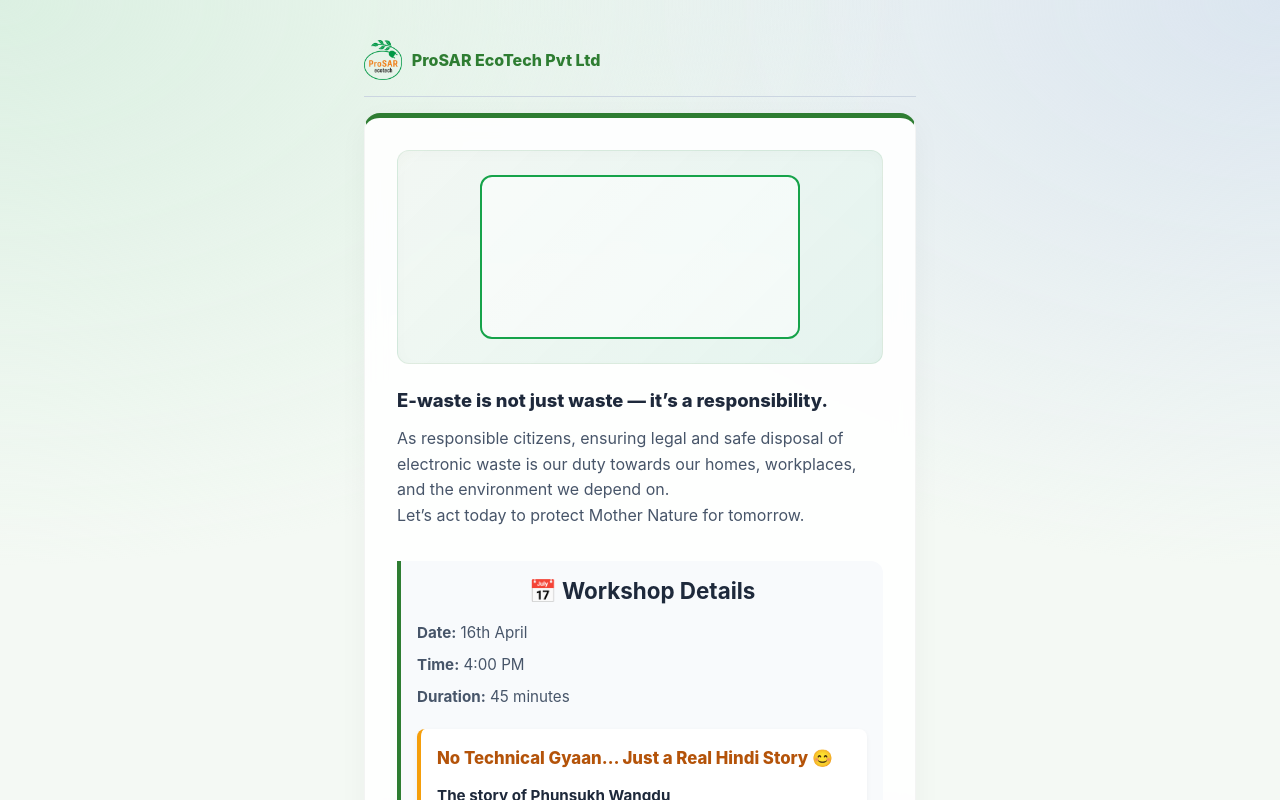
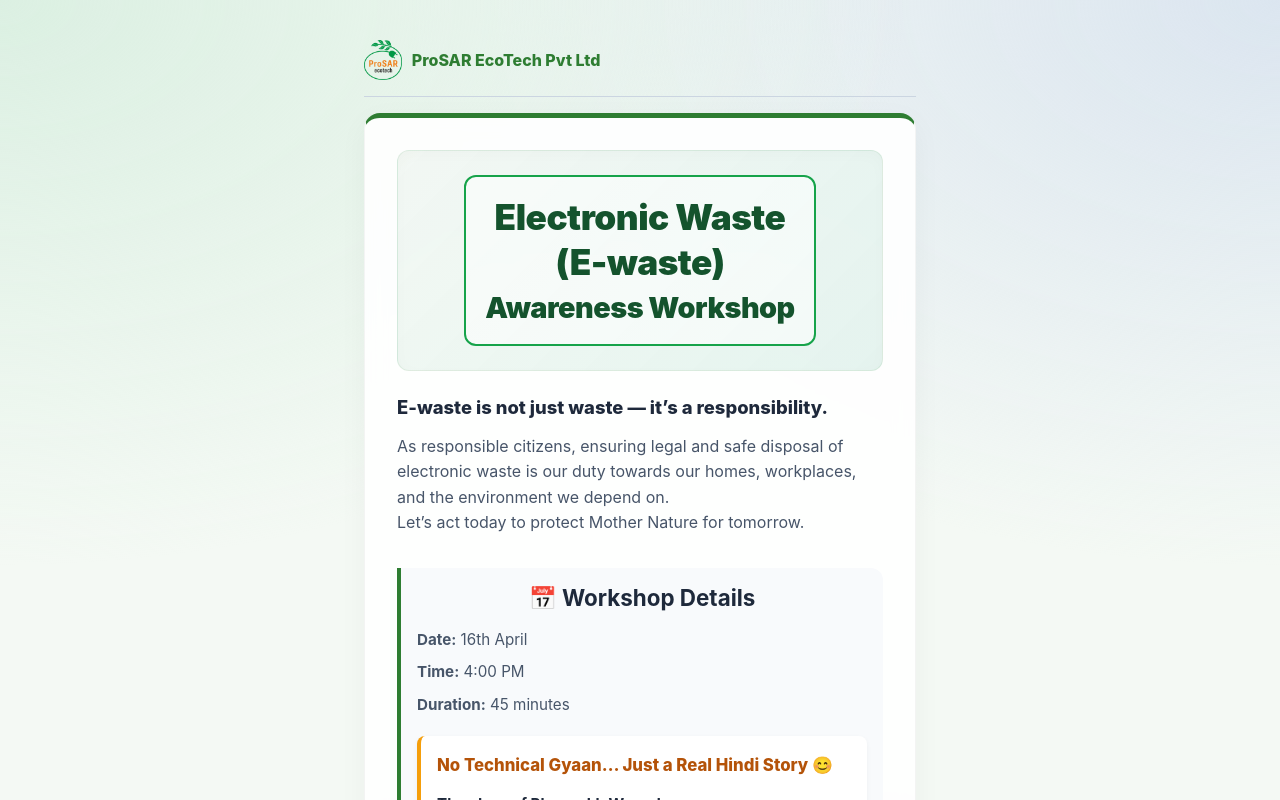
Before and after one commit to sachinrasal-stack/e-waste-workshop, a Next.js app: page / in a window 1280 px wide. Shown: the top 800 px of the page. Built offline with nearby package versions, Linux system fonts and the light colour scheme; no server answers; the database is empty.

Commit message:
style: fix header visibility, add dynamic clamp size for success string, flash anim, tweak text content

```diff
--- a/src/app/globals.css
+++ b/src/app/globals.css
@@ -309,3 +309,12 @@ th {
   margin-bottom: 0.8rem;
   line-height: 1.4;
 }
+
+@keyframes flashText {
+  0%, 100% { opacity: 1; color: #047857; }
+  50% { opacity: 0.3; color: #10b981; }
+}
+
+.flash-success {
+  animation: flashText 1s ease-in-out 5;
+}
--- a/src/app/page.js
+++ b/src/app/page.js
@@ -88,10 +88,10 @@ export default function Home() {
 
       <div className="card">
         <div className="hero-title-container">
-          <h1 className="title-gradient text-center" style={{ border: '2px solid #16a34a', padding: '1.2rem', borderRadius: '12px', background: 'rgba(255,255,255,0.5)' }}>
+          <h1 className="text-center" style={{ margin: 0, fontWeight: 900, fontSize: 'min(7vw, 2rem)', letterSpacing: '-0.5px', border: '2px solid #16a34a', padding: '1.2rem', borderRadius: '12px', background: 'rgba(255,255,255,0.5)' }}>
             <span style={{ display: 'block', fontSize: '1.1em', marginBottom: '0.2rem', color: '#14532d' }}>Electronic Waste</span>
             <span style={{ display: 'block', fontSize: '1.1em', marginBottom: '0.4rem', color: '#14532d' }}>(E-waste)</span>
-            <span style={{ display: 'block', fontSize: '0.9em' }}>Awareness Workshop</span>
+            <span style={{ display: 'block', fontSize: '0.9em', color: '#14532d' }}>Awareness Workshop</span>
           </h1>
         </div>
         <div className="mb-2" style={{ textAlign: 'left' }}>
@@ -154,17 +154,17 @@ export default function Home() {
       <div className="card" id="register">
         {submitState === 'success' ? (
            <div style={{ background: '#ecfdf5', color: '#065f46', padding: '1.5rem 1rem', borderRadius: '8px', textAlign: 'center' }}>
-            <h2 style={{ color: '#047857', marginBottom: '1.5rem', whiteSpace: 'nowrap' }}>🎉 Registration Successful!</h2>
+            <h2 className="flash-success" style={{ color: '#047857', marginBottom: '1.5rem', whiteSpace: 'nowrap', fontSize: 'clamp(1rem, 6.5vw, 1.5rem)' }}>🎉 Registration Successful!</h2>
             <div style={{ textAlign: 'left', display: 'flex', flexDirection: 'column', gap: '0.8rem' }}>
               <p>Thank you for taking a responsible step towards sustainable e-waste management.</p>
-              <p>You are now part of a growing community of aware and compliant IT professionals who care about the environment and legal responsibility.</p>
+              <p>You are now part of a growing community of aware and compliant citizens who care about the environment and legal responsibility.</p>
               <p>📩 Workshop details and joining instructions will be shared with you shortly.</p>
               <p>📜 Your NGO participation certificate will be issued after successful attendance.</p>
               <p style={{ fontWeight: 600, marginTop: '0.5rem' }}>Let’s work together to protect our planet — responsibly and legally.</p>
             </div>
 
             <div style={{ borderTop: '2px solid #a7f3d0', margin: '1.5rem 0', paddingTop: '1.5rem' }}>
-              <h3 style={{ fontSize: '1.1rem', marginBottom: '0.5rem', color: '#065f46' }}>Become an E-Waste Warrior of Your City</h3>
+              <h3 style={{ fontSize: '1.3rem', fontWeight: 800, marginBottom: '0.5rem', color: '#065f46' }}>Become an E-Waste Warrior of Your City</h3>
               <p style={{ fontSize: '0.9rem', marginBottom: '1rem' }}>Join our dedicated E-Waste Task Force WhatsApp Community</p>
               <a
                 href="https://chat.whatsapp.com/HKkZPJB9kDSEWprnxmdS8L?mode=gi_t"
```
